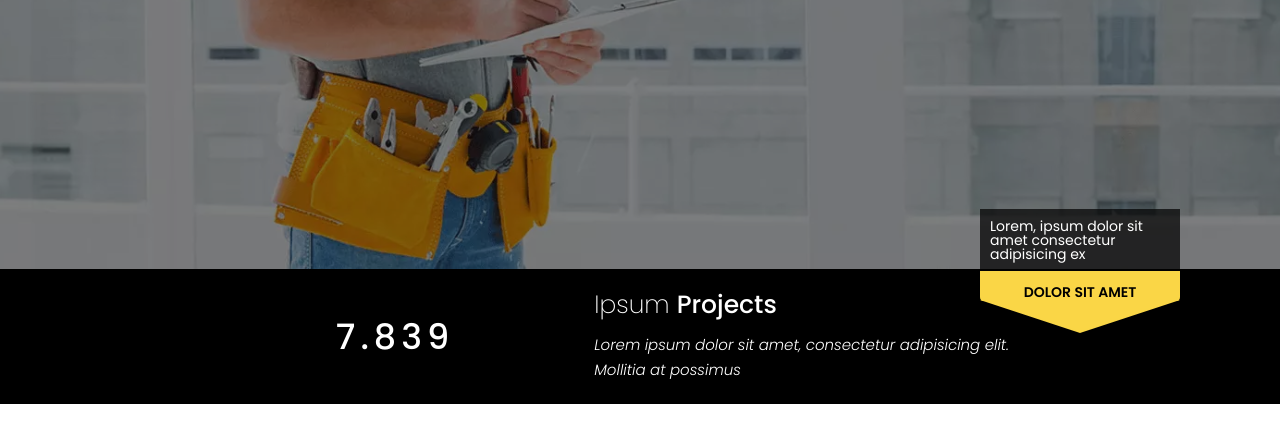
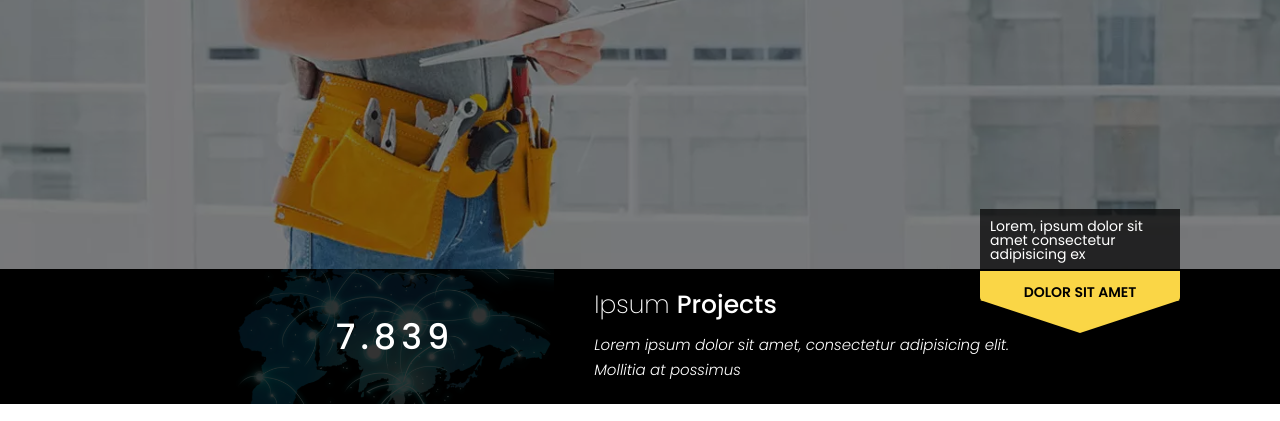
Before and after one commit to DariWolferin/buildings, a plain HTML site: page index.html in a window 1280 px wide. Shown: the part 531-952 px from the top of the page. Drawn offline with nearby package versions, Linux system fonts and the light colour scheme.

Commit message:
Update styleConstruction.css

```diff
--- a/css/styleConstruction.css
+++ b/css/styleConstruction.css
@@ -258,7 +258,7 @@ body {
   .projects__map {
     padding: 50px 100px;
     margin-right: 20px;
-    background: rgba(1, 1, 1, 0.8) url("../img/map(1).png") center/cover no-repeat;
+    background: rgba(1, 1, 1, 0.8) url("../img/map(1).webp") center/cover no-repeat;
     background-blend-mode: multiply; }
     .projects__map p {
       color: #fff;
```
